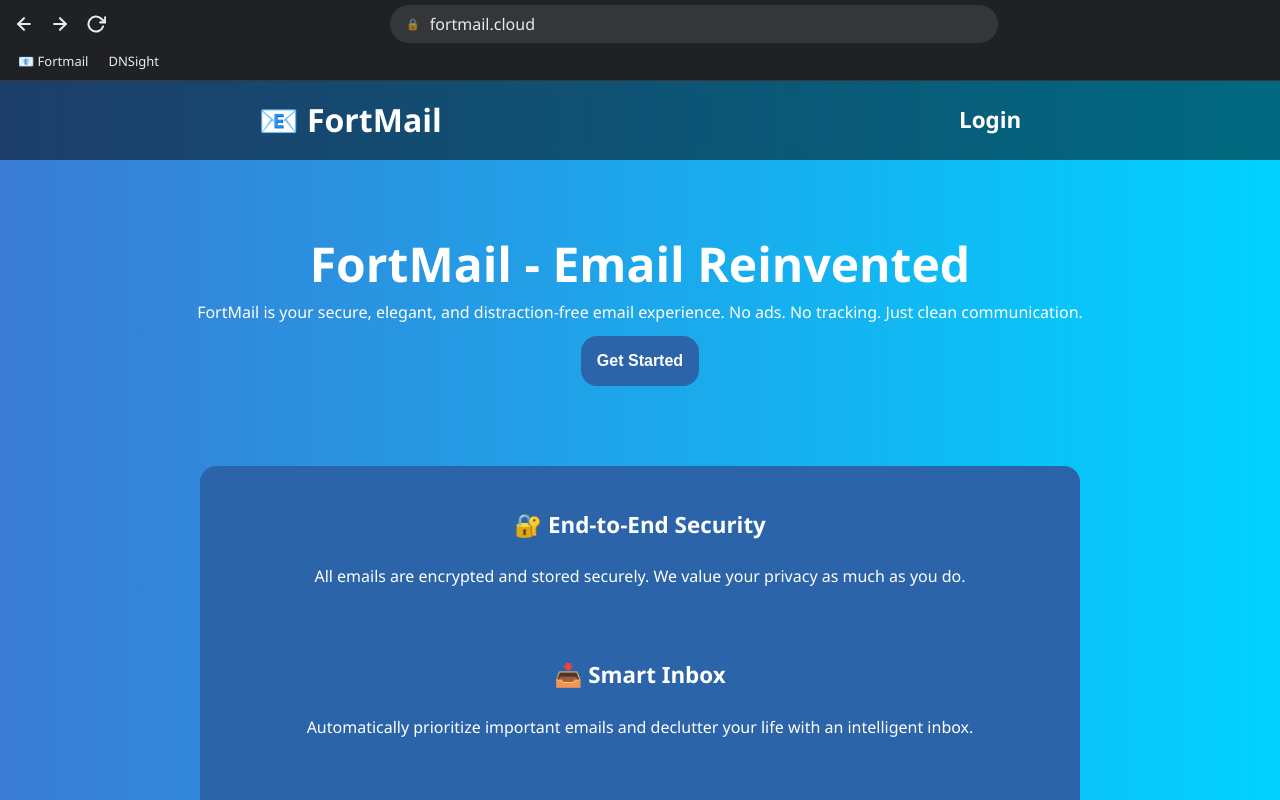
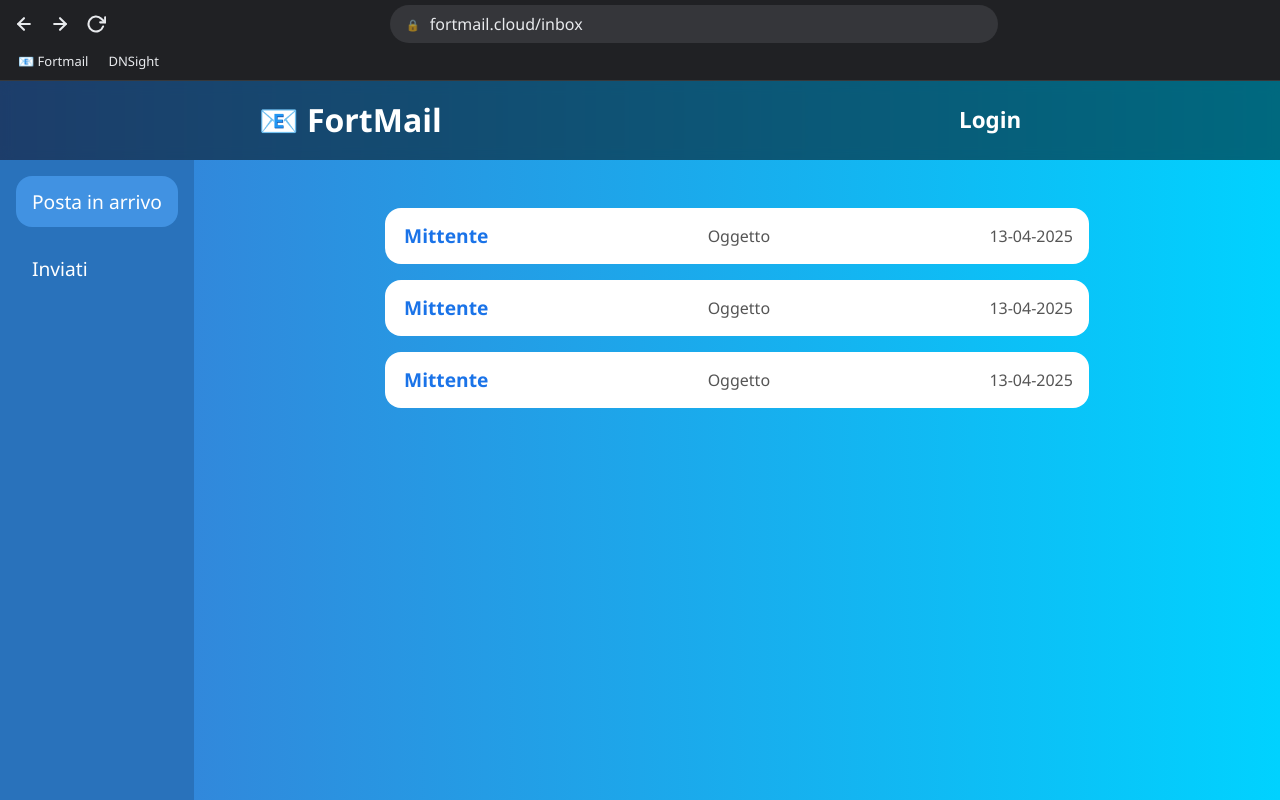
Before and after one commit to BinadaH/zerocache, a website built with Vite: page index.html in a window 1280 px wide. Built offline with nearby package versions, Linux system fonts and the light colour scheme.

Commit message:
fortmail inbox start

```diff
--- a/index.html
+++ b/index.html
@@ -12,9 +12,6 @@
 			padding: 0;
 			margin: 0;
 		}
-		body{
-			overflow: hidden;
-		}
 		#url-bar {
 			position: fixed;
 			z-index:1000;
@@ -23,7 +20,6 @@
 		}
 		#viewport {
 			margin-top: 5em;
-			overflow: auto;
 		}
 	</style>
 </head>
--- a/src/fortmail/fortmail-inbox.html
+++ b/src/fortmail/fortmail-inbox.html
@@ -1,3 +1,29 @@
-<aside>
-
-</aside>
+<div class="fortmailInboxBody">
+    <aside class="sidebar">
+        <ul class="sidebarList">
+            <li class="selected">
+                <h3>Posta in arrivo</h3>
+            </li>
+            <li>
+                <h3>Inviati</h3>
+            </li>
+        </ul>
+    </aside>
+    <main class="emailContainer">
+        <div class="email">
+            <h3 class="sender">Mittente</h4>
+            <h5 class="subject">Oggetto</h5>
+            <h5 class="date">13-04-2025</h5>
+        </div>
+        <div class="email">
+            <h3 class="sender">Mittente</h4>
+            <h5 class="subject">Oggetto</h5>
+            <h5 class="date">13-04-2025</h5>
+        </div>
+        <div class="email">
+            <h3 class="sender">Mittente</h4>
+            <h5 class="subject">Oggetto</h5>
+            <h5 class="date">13-04-2025</h5>
+        </div>
+    </main>
+</div>
--- a/src/fortmail/fortmail-nav.css
+++ b/src/fortmail/fortmail-nav.css
@@ -1,9 +1,11 @@
-.fortmailNavBody {
+body {
     font-size: clamp(0.875rem, 0.6932rem + 0.4545vw, 1rem);
     font-family: 'Segoe UI', Tahoma, Geneva, Verdana, sans-serif;
     background: linear-gradient(to right, #3a7bd5, #00d2ff);
     color: #fff;
+}
 
+.fortmailNavBody {
     & .navbar {
         position: sticky;
         top: 5em;
--- a/src/fortmail/fortmail.css
+++ b/src/fortmail/fortmail.css
@@ -1,10 +1,11 @@
-.fortmailBody {
+body {
     font-size: clamp(0.875rem, 0.6932rem + 0.4545vw, 1rem);
     font-family: 'Segoe UI', Tahoma, Geneva, Verdana, sans-serif;
+    color: #fff;
     background: linear-gradient(to right, #3a7bd5, #00d2ff);
-    color: #fff;
-    height: calc(100vh - 10em);
+}
 
+.fortmailBody {
     & h1 {
         font-size: 2em;
         font-weight: bold;
--- a/src/fortmail/inbox.css
+++ b/src/fortmail/inbox.css
@@ -2,15 +2,84 @@ body {
     font-size: clamp(0.875rem, 0.6932rem + 0.4545vw, 1rem);
     font-family: 'Segoe UI', Tahoma, Geneva, Verdana, sans-serif;
     background: linear-gradient(to right, #3a7bd5, #00d2ff);
-    color: #fff
+    color: #fff;
 }
+.fortmailInboxBody {
+    display: flex;
+    & h1 {
+        font-size: 2em;
+        font-weight: bold;
+    }
 
-h1 {
-    font-size: 2em;
-    font-weight: bold;
+    & h2 {
+        font-size: 1.4em;
+        font-weight: bold;
+    }
+
+    & h3 {
+        font-size: 1.2em;
+    }
+
+    & .sidebar {
+        background: #2972bb;
+        max-width: 20vw;
+        padding: 1em;
+    }
+
+    & .sidebarList {
+        display: flex;
+        flex-direction: column;
+        gap: 1em;
+        height: calc(100vh - 10em - 2em);
+    }
+
+    & .sidebarList li {
+        padding: 1em;
+        border-radius: 1em;
+        cursor: pointer;
+    }
+
+    & .sidebarList li:hover:not(.selected) {
+        background: #397fc5;
+    }
+
+    & .selected {
+        background: #4192e2;
+    }
+
+    & .emailContainer {
+        padding-top: 3em;
+        flex-grow: 1;
+        display: flex;
+        align-items: center;
+        flex-direction: column;
+        gap: 1em;
+    }
+
+    & .email {
+        border-radius: 1em;
+        display: flex;
+        justify-content: space-between;
+        align-items: center;
+        height: 7vh;
+        width: 55vw;
+        color: rgb(85, 85, 85);
+        background: #fff;
+        gap: 2em
+    }
+
+    & .email:hover {
+        cursor: pointer;
+        background: #cccccc;
+    }
+
+    & .sender {
+        color: #1A73E8;
+        font-weight: bold;
+        margin-left: 1em;
+    }
+
+    & .date {
+        margin-right: 1em;
+    }
 }
-
-h2 {
-    font-size: 1.4em;
-    font-weight: bold;
-}
--- a/src/main.ts
+++ b/src/main.ts
@@ -7,4 +7,4 @@ const {refreshBtn, backBtn, forwardBtn, urlInput} = loadUrlBar(document.querySel
 
 router.setButtons(refreshBtn, forwardBtn, backBtn)
 router.setInput(urlInput)
-router.navigateTo("fortmail.cloud/")
+router.navigateTo("fortmail.cloud/inbox")
```
